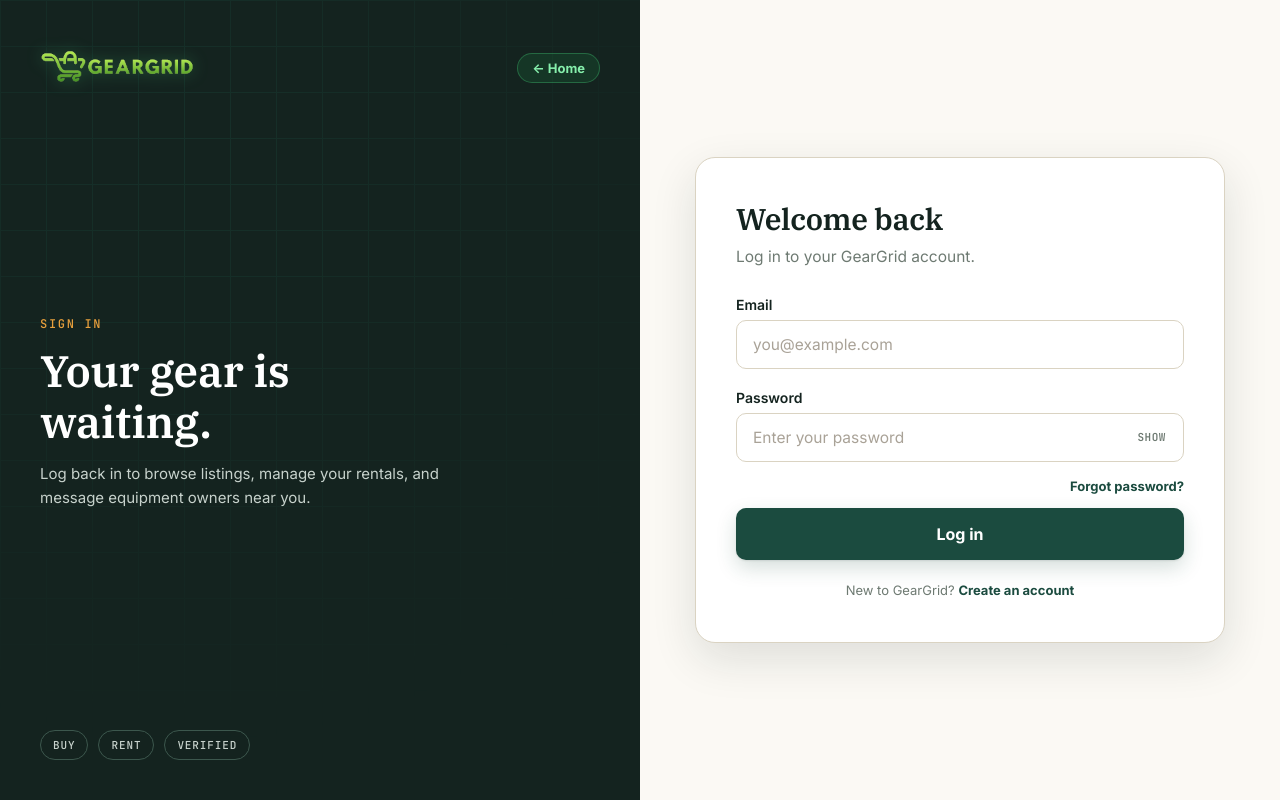
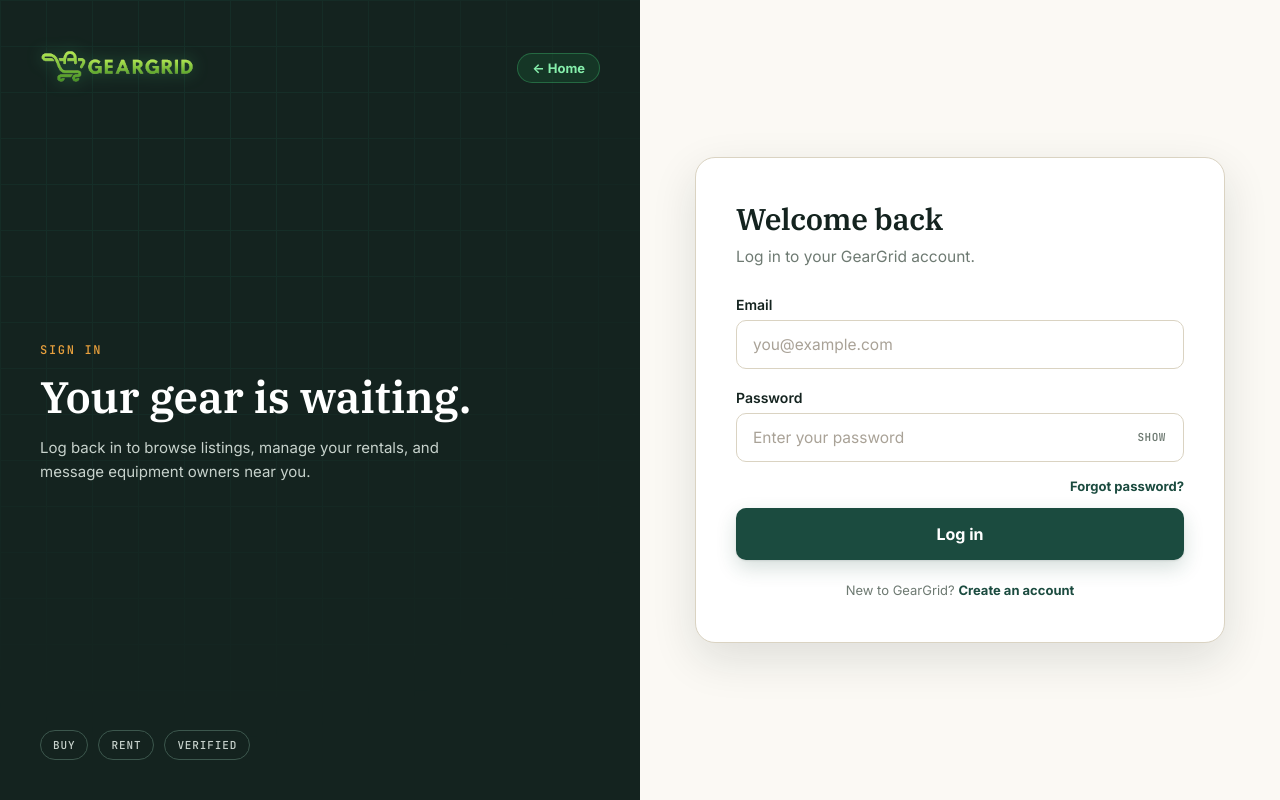
Before and after one commit to Clarence660/GearGrid, a React (Vite) app: page /login in a window 1280 px wide. Built offline with nearby package versions, Linux system fonts and the light colour scheme; no server answers.

Commit message:
ui: vertically center auth sidebar copy

```diff
--- a/src/index.css
+++ b/src/index.css
@@ -807,7 +807,9 @@ button { font-family: inherit; }
   display: flex;
   flex-direction: column;
   gap: 14px;
-  max-width: 420px;
+  max-width: 460px;
+  margin: auto 0;
+  text-align: left;
 }
 
 .auth-side-title {
```
